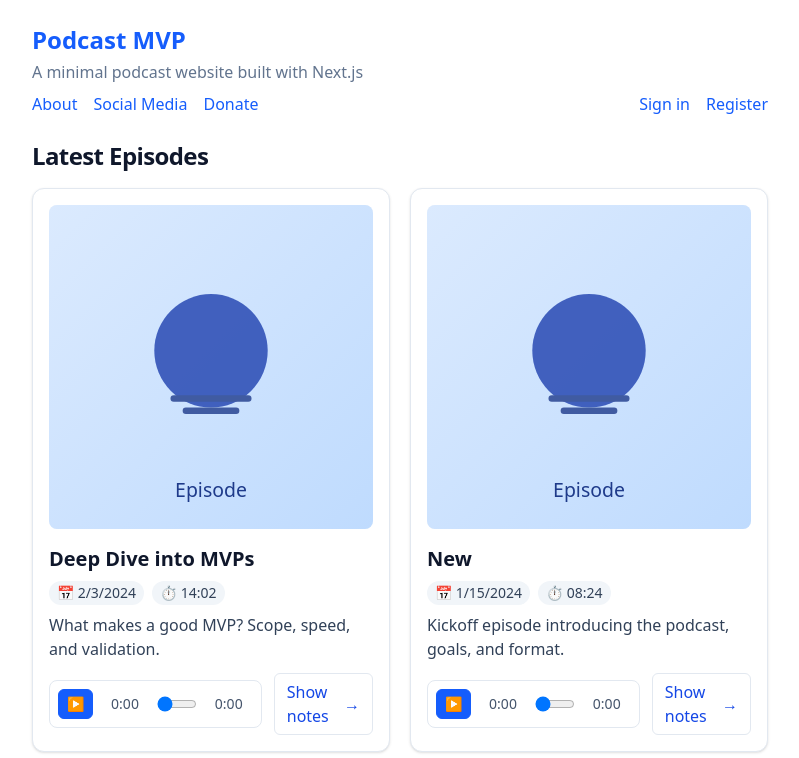
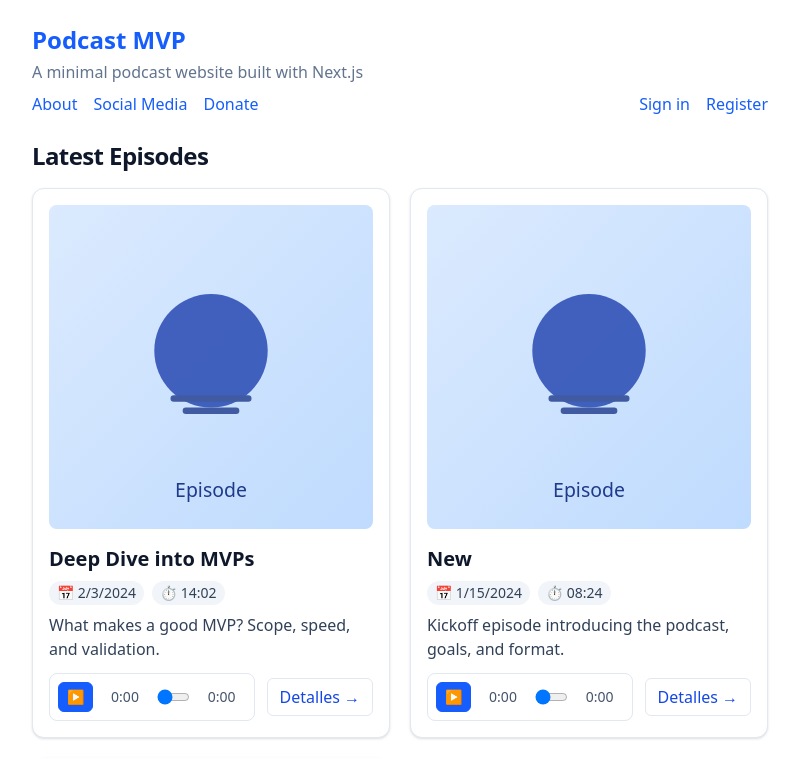
Before and after one commit to curiousmockingbird/cubuntu, a Next.js app: page / in a window 1280 px wide. Shown: the top 758 px of the page, without its empty margins (240-1039 px from the left). Built offline with nearby package versions, Linux system fonts and the light colour scheme; no server answers.

Commit message:
WIP: prisma to csv. Changing language in comments component (x2)

```diff
--- a/app/episodes/[slug]/page.tsx
+++ b/app/episodes/[slug]/page.tsx
@@ -12,6 +12,7 @@ export default async function EpisodePage({ params }: Params) {
   if (!episode) return notFound();
 
   return (
+    <>
     <article className="rounded-xl border border-slate-200 bg-white p-6 shadow-sm transition-shadow hover:shadow-md">
       {/* Row 1: image (left) and audio player (right) */}
       <div className="grid grid-cols-1 gap-6 md:grid-cols-[minmax(0,300px)_minmax(0,1fr)]">
@@ -57,8 +58,9 @@ export default async function EpisodePage({ params }: Params) {
             episode.showNotes.map((p, i) => <p key={i}>{p}</p>)}
         </section>
       </div>
+    </article>
       <Comments slug={params.slug} />
-    </article>
+      </>
   );
 }
 
--- a/app/page.tsx
+++ b/app/page.tsx
@@ -59,7 +59,7 @@ export default async function HomePage() {
                   className="inline-flex items-center gap-1 rounded-md border border-slate-200 px-3 py-1.5 text-blue-700 hover:bg-slate-50"
                   href={`/episodes/${ep.slug}`}
                 >
-                  Show notes
+                  Detalles
                   <span aria-hidden>→</span>
                 </Link>
               </div>
--- a/components/Comments.tsx
+++ b/components/Comments.tsx
@@ -81,11 +81,11 @@ export default function Comments({ slug }: { slug: string }) {
               rows={3}
               value={content}
               onChange={(e) => setContent(e.target.value)}
-              placeholder="Write a comment…"
+              placeholder="Déjanos tu comentario…"
             />
             {error && <p className="text-sm text-red-600">{error}</p>}
             <button className="rounded-md border border-blue-600 bg-blue-600 px-4 py-2 text-white" type="submit">
-              Déjanos tu comentario
+              Publicar
             </button>
           </form>
         ) : (
```
